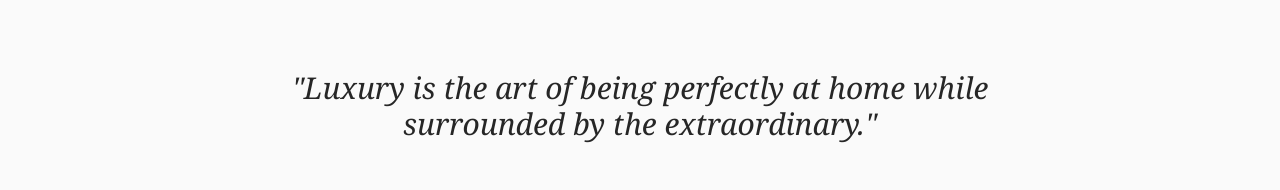
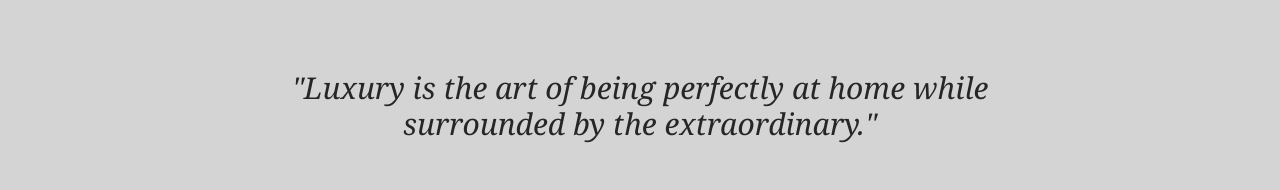
Before and after one commit to hitaishi18-coder/kapoors-villa, a Next.js app in the folder frontend/: page /room in a window 1280 px wide. Shown: the part 610-800 px from the top of the page. Built offline with nearby package versions, Linux system fonts and the light colour scheme; a web font is replaced by a local one.

Commit message:
fix: dark mode and light mode feels more richer

```diff
--- a/frontend/app/globals.css
+++ b/frontend/app/globals.css
@@ -49,72 +49,57 @@
 }
 
 :root {
-    --background: oklch(1 0 0);
-    --foreground: oklch(0.145 0 0);
-    --card: oklch(1 0 0);
-    --card-foreground: oklch(0.145 0 0);
-    --popover: oklch(1 0 0);
-    --popover-foreground: oklch(0.145 0 0);
-    --primary: oklch(0.205 0 0);
-    --primary-foreground: oklch(0.985 0 0);
-    --secondary: oklch(0.97 0 0);
-    --secondary-foreground: oklch(0.205 0 0);
-    --muted: oklch(0.97 0 0);
-    --muted-foreground: oklch(0.556 0 0);
-    --accent: oklch(0.97 0 0);
-    --accent-foreground: oklch(0.205 0 0);
+    --background: oklch(0.97 0 0);
+    /* ~ #F5F5F5 */
+    --foreground: oklch(0.18 0 0);
+    /* Dark gray */
+
+    --card: oklch(0.99 0 0);
+    /* Slightly lighter than background */
+    --card-foreground: oklch(0.18 0 0);
+
+    --popover: oklch(0.99 0 0);
+    --popover-foreground: oklch(0.18 0 0);
+
+    --primary: oklch(0.25 0 0);
+    --primary-foreground: oklch(0.98 0 0);
+
+    --secondary: oklch(0.94 0 0);
+    --secondary-foreground: oklch(0.22 0 0);
+
+    --muted: oklch(0.94 0 0);
+    --muted-foreground: oklch(0.52 0 0);
+
+    --accent: oklch(0.94 0 0);
+    --accent-foreground: oklch(0.22 0 0);
+
     --destructive: oklch(0.577 0.245 27.325);
-    --border: oklch(0.922 0 0);
-    --input: oklch(0.922 0 0);
-    --ring: oklch(0.708 0 0);
-    --chart-1: oklch(0.87 0 0);
-    --chart-2: oklch(0.556 0 0);
-    --chart-3: oklch(0.439 0 0);
-    --chart-4: oklch(0.371 0 0);
-    --chart-5: oklch(0.269 0 0);
+
+    --border: oklch(0.89 0 0);
+    --input: oklch(0.89 0 0);
+    --ring: oklch(0.65 0 0);
+
     --radius: 0.625rem;
-    --sidebar: oklch(0.985 0 0);
-    --sidebar-foreground: oklch(0.145 0 0);
-    --sidebar-primary: oklch(0.205 0 0);
-    --sidebar-primary-foreground: oklch(0.985 0 0);
-    --sidebar-accent: oklch(0.97 0 0);
-    --sidebar-accent-foreground: oklch(0.205 0 0);
-    --sidebar-border: oklch(0.922 0 0);
-    --sidebar-ring: oklch(0.708 0 0);
 }
 
 .dark {
-    --background: oklch(0.145 0 0);
-    --foreground: oklch(0.985 0 0);
-    --card: oklch(0.205 0 0);
-    --card-foreground: oklch(0.985 0 0);
-    --popover: oklch(0.205 0 0);
-    --popover-foreground: oklch(0.985 0 0);
-    --primary: oklch(0.922 0 0);
-    --primary-foreground: oklch(0.205 0 0);
-    --secondary: oklch(0.269 0 0);
-    --secondary-foreground: oklch(0.985 0 0);
-    --muted: oklch(0.269 0 0);
-    --muted-foreground: oklch(0.708 0 0);
-    --accent: oklch(0.269 0 0);
-    --accent-foreground: oklch(0.985 0 0);
-    --destructive: oklch(0.704 0.191 22.216);
-    --border: oklch(1 0 0 / 10%);
-    --input: oklch(1 0 0 / 15%);
-    --ring: oklch(0.556 0 0);
-    --chart-1: oklch(0.87 0 0);
-    --chart-2: oklch(0.556 0 0);
-    --chart-3: oklch(0.439 0 0);
-    --chart-4: oklch(0.371 0 0);
-    --chart-5: oklch(0.269 0 0);
-    --sidebar: oklch(0.205 0 0);
-    --sidebar-foreground: oklch(0.985 0 0);
-    --sidebar-primary: oklch(0.488 0.243 264.376);
-    --sidebar-primary-foreground: oklch(0.985 0 0);
-    --sidebar-accent: oklch(0.269 0 0);
-    --sidebar-accent-foreground: oklch(0.985 0 0);
-    --sidebar-border: oklch(1 0 0 / 10%);
-    --sidebar-ring: oklch(0.556 0 0);
+    --background: oklch(0.22 0 0);
+    /* ≈ #1E1E1E */
+    --foreground: oklch(0.98 0 0);
+
+    --card: oklch(0.27 0 0);
+    --card-foreground: oklch(0.98 0 0);
+
+    --popover: oklch(0.27 0 0);
+    --popover-foreground: oklch(0.98 0 0);
+
+    --secondary: oklch(0.30 0 0);
+    --secondary-foreground: oklch(0.98 0 0);
+
+    --muted: oklch(0.27 0 0);
+    --muted-foreground: oklch(0.76 0 0);
+
+    --border: oklch(0.34 0 0);
 }
 
 @layer base {
--- a/frontend/app/room/page.tsx
+++ b/frontend/app/room/page.tsx
@@ -114,8 +114,8 @@ export default function RoomsPage() {
         </section>
 
         {/* QUOTE SECTION */}
-        <section className="py-20 px-6 text-center bg-neutral-50">
-          <blockquote className="font-serif text-3xl italic text-neutral-800 max-w-3xl mx-auto">
+        <section className="py-20 px-6 text-center bg-neutral-300 dark:bg-[#1E1E1E]">
+          <blockquote className="font-serif text-3xl italic text-neutral-800 dark:text-white max-w-3xl mx-auto">
             &quot;Luxury is the art of being perfectly at home while surrounded
             by the extraordinary.&quot;
           </blockquote>
```
